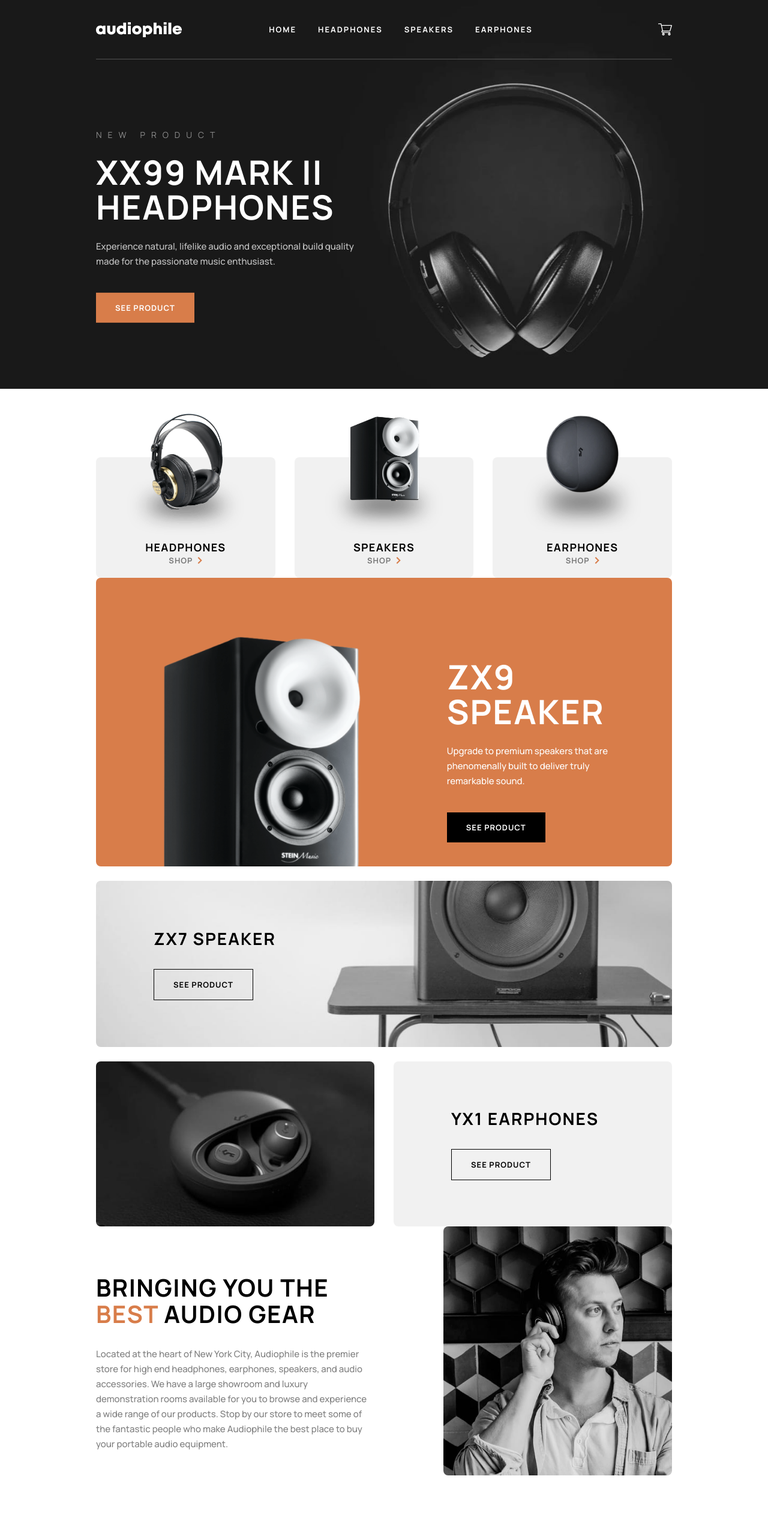
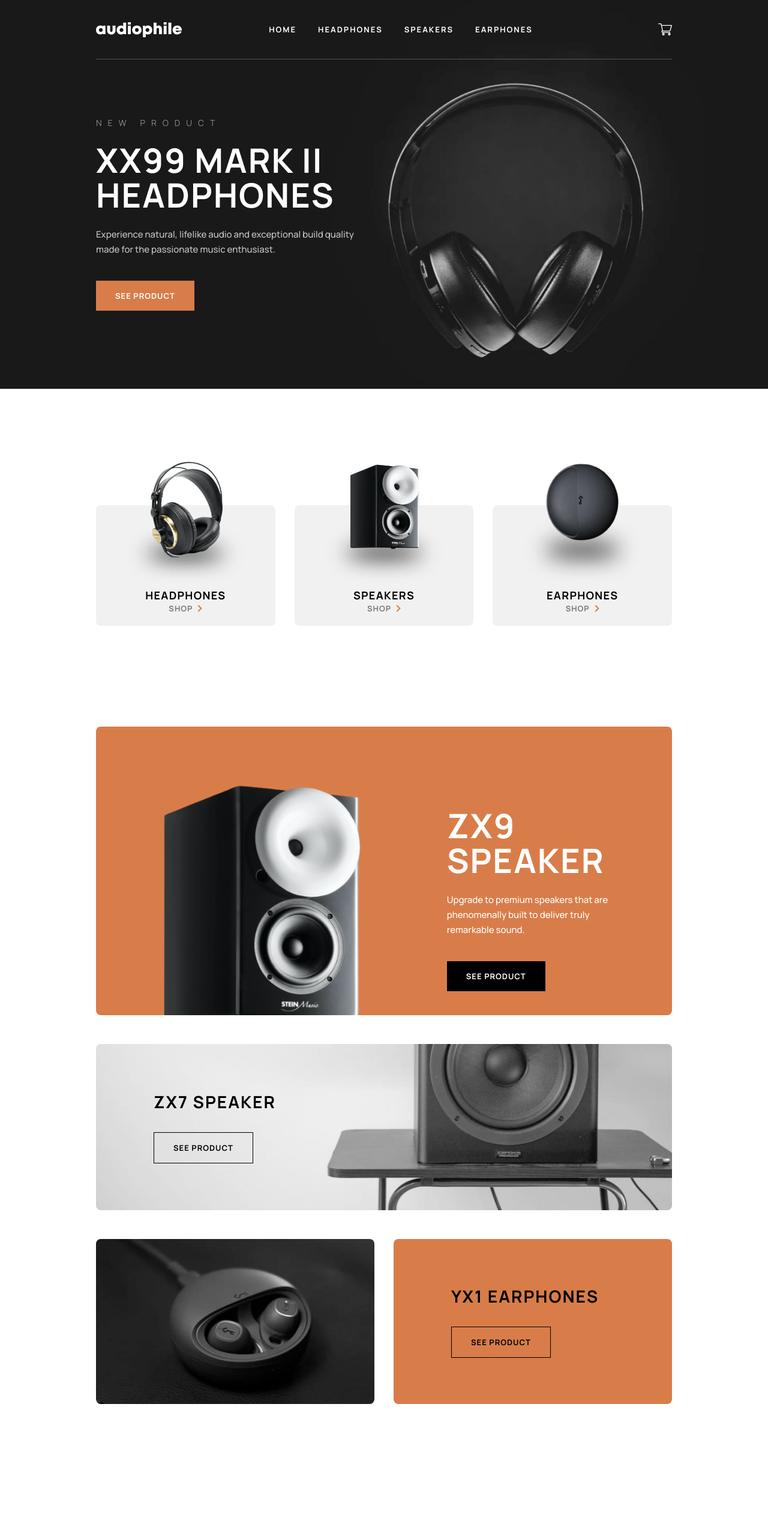
Before and after one commit to ngeorge07/audiophile-website, a Next.js app: page / in a window 1280 px wide. Shown: the top 2530 px of the page at 60% size. Built offline with nearby package versions, Linux system fonts and the light colour scheme.

Commit message:
refactor: change spacing on home page

```diff
--- a/components/cards/home-cards/hero-image/HeroImage.tsx
+++ b/components/cards/home-cards/hero-image/HeroImage.tsx
@@ -10,7 +10,7 @@ const HeroImage: React.FC<IHeroImage> = () => {
     screenWidth < 600 ? 'mobile' : screenWidth < 1050 ? 'tablet' : 'desktop';
 
   return (
-    <section className="relative z-10 pb-10">
+    <section className="relative z-10">
       <Image
         src={`/home/${imagePath}/image-header.jpg`}
         alt="Picture of the author"
--- a/components/cards/home-cards/third-featured/ThirdFeatured.tsx
+++ b/components/cards/home-cards/third-featured/ThirdFeatured.tsx
@@ -22,7 +22,7 @@ const ThirdFeatured: React.FC<IThirdFeatured> = () => {
         />
       </div>
 
-      <div className="bg-primary rounded-lg md:w-1/2 flex">
+      <div className="bg-accent1 rounded-lg md:w-1/2 flex">
         <div className="self-center ml-6 md:ml-10 lg:ml-24">
           <h3 className="font-h4 mb-8">YX1 EARPHONES</h3>
           <PrimaryButton as="a" label="see product" ghost={true} />
--- a/components/layouts/advert/AdvertLayout.tsx
+++ b/components/layouts/advert/AdvertLayout.tsx
@@ -7,7 +7,7 @@ const AdvertLayout: React.FC<IAdvert> = () => {
   const { screenWidth } = useWindowWidth();
 
   return (
-    <section className="px-6 mb-32 flex flex-col text-center md:px-10 lg:flex-row-reverse lg:px-40 lg:text-left lg:items-center">
+    <section className="px-6 my-32 flex flex-col text-center md:px-10 md:my-24 lg:my-48 lg:flex-row-reverse lg:px-40 lg:text-left lg:items-center">
       <Image
         src={`/shared/${
           screenWidth < 600
--- a/components/navigation/categories-section/CategoriesSection.tsx
+++ b/components/navigation/categories-section/CategoriesSection.tsx
@@ -6,7 +6,7 @@ export interface ICategoriesSection {
 const CategoriesSection: React.FC<ICategoriesSection> = ({ className }) => {
   return (
     <section
-      className={`mx-6 flex flex-col gap-4 items-center md:flex-row md:gap-3 md:mx-10 lg:gap-8 lg:mx-40 ${className}`}
+      className={`mx-6 mt-10 mb-32 flex flex-col gap-4 items-center md:my-24 lg:mt-[120px] lg:mb-[168px] md:flex-row md:gap-3 md:mx-10 lg:gap-8 lg:mx-40 ${className}`}
     >
       <ProductCategoryCard category="headphones" />
       <ProductCategoryCard category="speakers" />
--- a/pages/index.tsx
+++ b/pages/index.tsx
@@ -13,7 +13,7 @@ const Home: NextPageWithLayout = () => {
     <>
       <HeroImage />
       <CategoriesSection />
-      <section className="mx-6 flex flex-col gap-6 md:mx-10 lg:mx-40">
+      <section className="mx-6 flex flex-col gap-6 md:gap-8 lg:gap-12 md:mx-10 lg:mx-40">
         <FeaturedProduct />
         <SecondFeatured />
         <ThirdFeatured />
```
